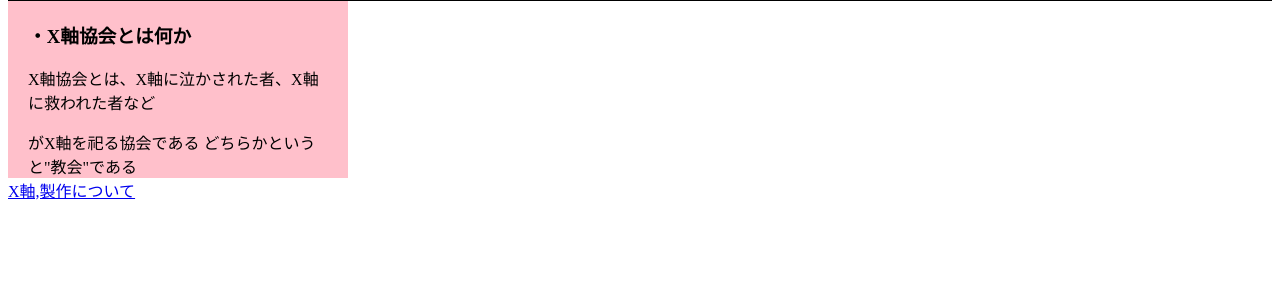
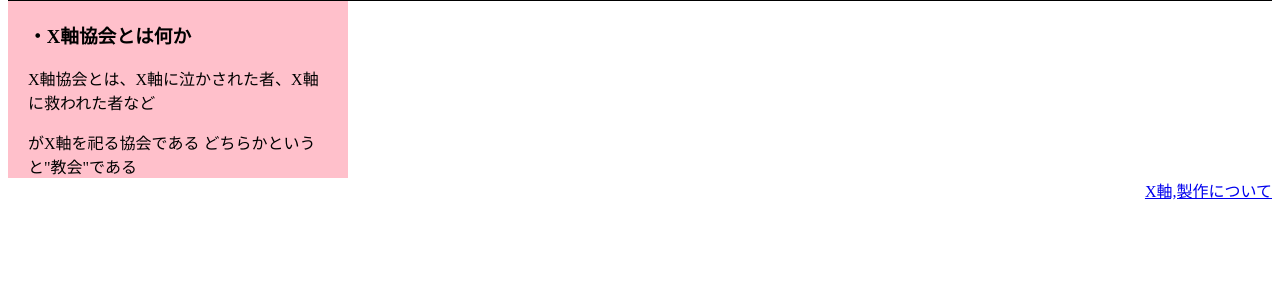
Before and after one commit to x202041/a, a PHP site: page / in a window 1280 px wide. Shown: the part 241-524 px from the top of the page. Run offline with PHP 8.4, Linux system fonts and the light colour scheme.

Commit message:
uptaed styleseet.css

```diff
--- a/stylesheet.css
+++ b/stylesheet.css
@@ -18,3 +18,6 @@
   padding:1px 20px;
   background-color:#FFC0CB;
 }
+.link{
+  float:right;
+}
```
